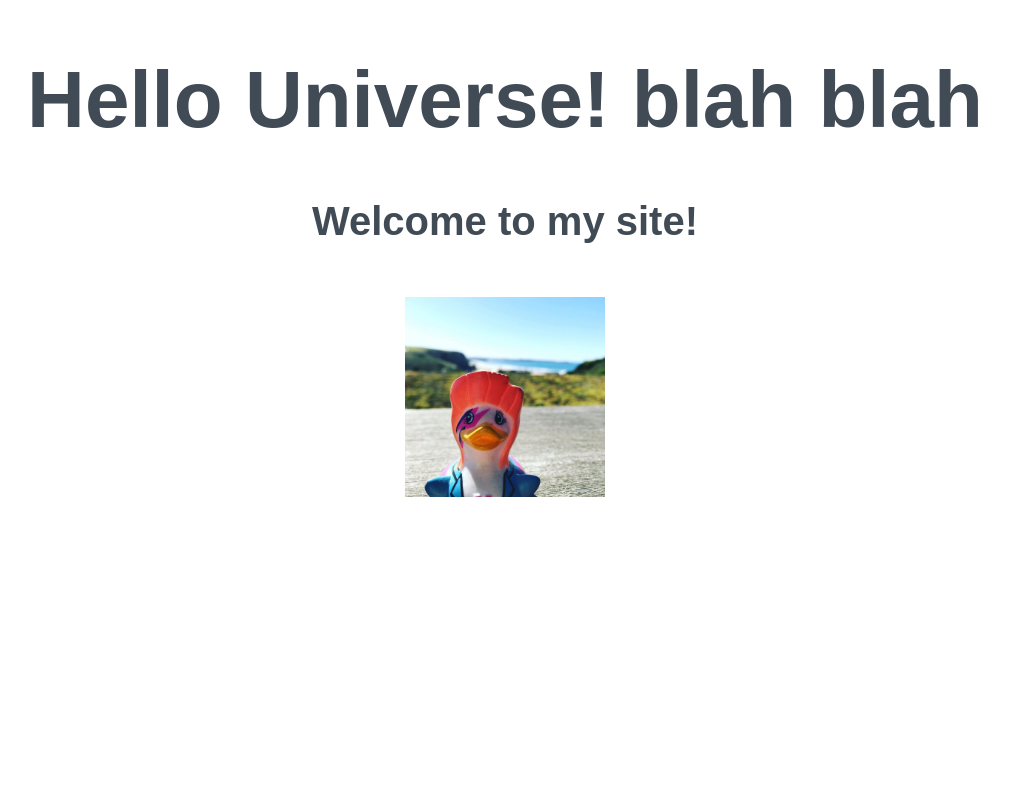
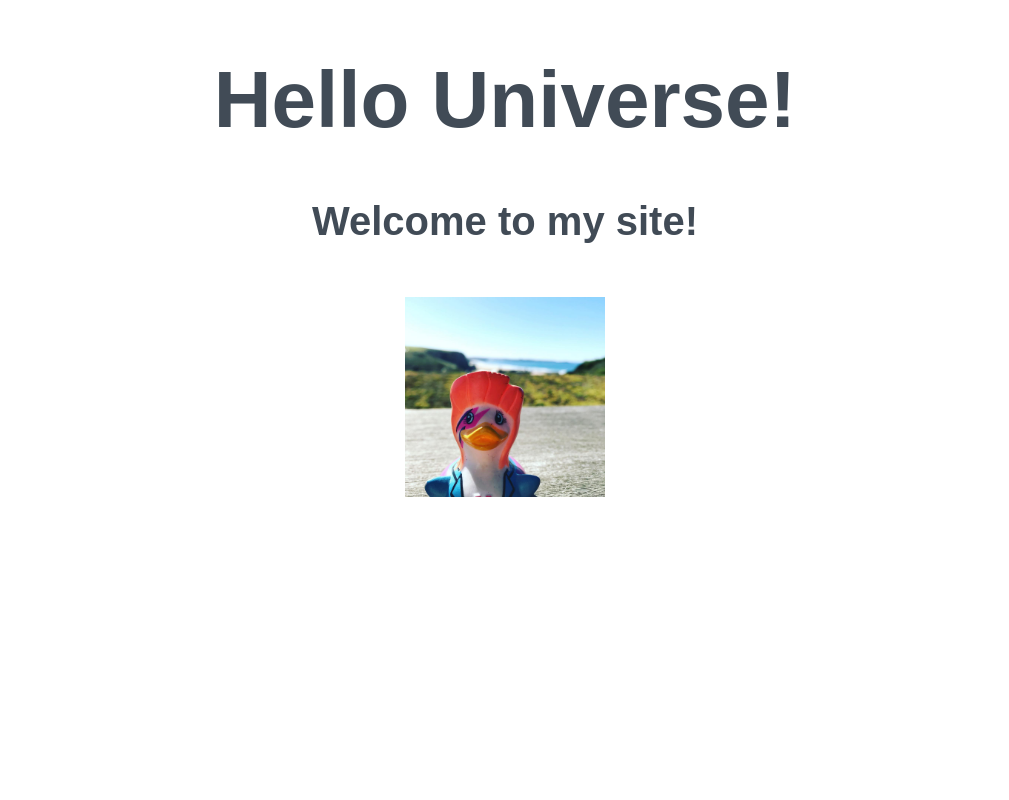
Before and after one commit to eleftheria-safarika/beginners-week-one, a plain HTML site: page index.html in a window 1280 px wide. Shown: the top 800 px of the page, without its empty margins (135-1144 px from the left). Drawn offline with Linux system fonts and the light colour scheme.

Commit message:
hello universe normal
hello universe normal

```diff
--- a/index.html
+++ b/index.html
@@ -6,7 +6,7 @@
     </head>
     <body>
         <div>
-        <h1>Hello Universe! blah blah</h1>
+        <h1>Hello Universe!</h1>
 
         <h2>Welcome to my site!</h2>
 
```
